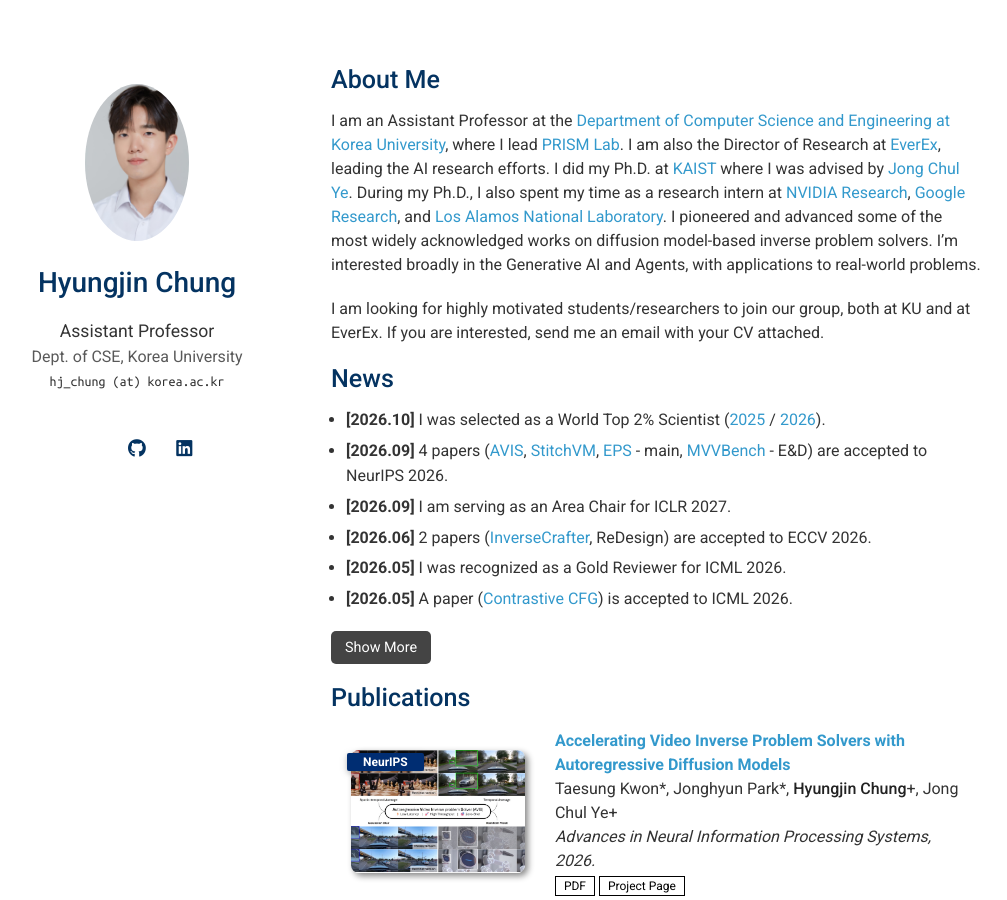
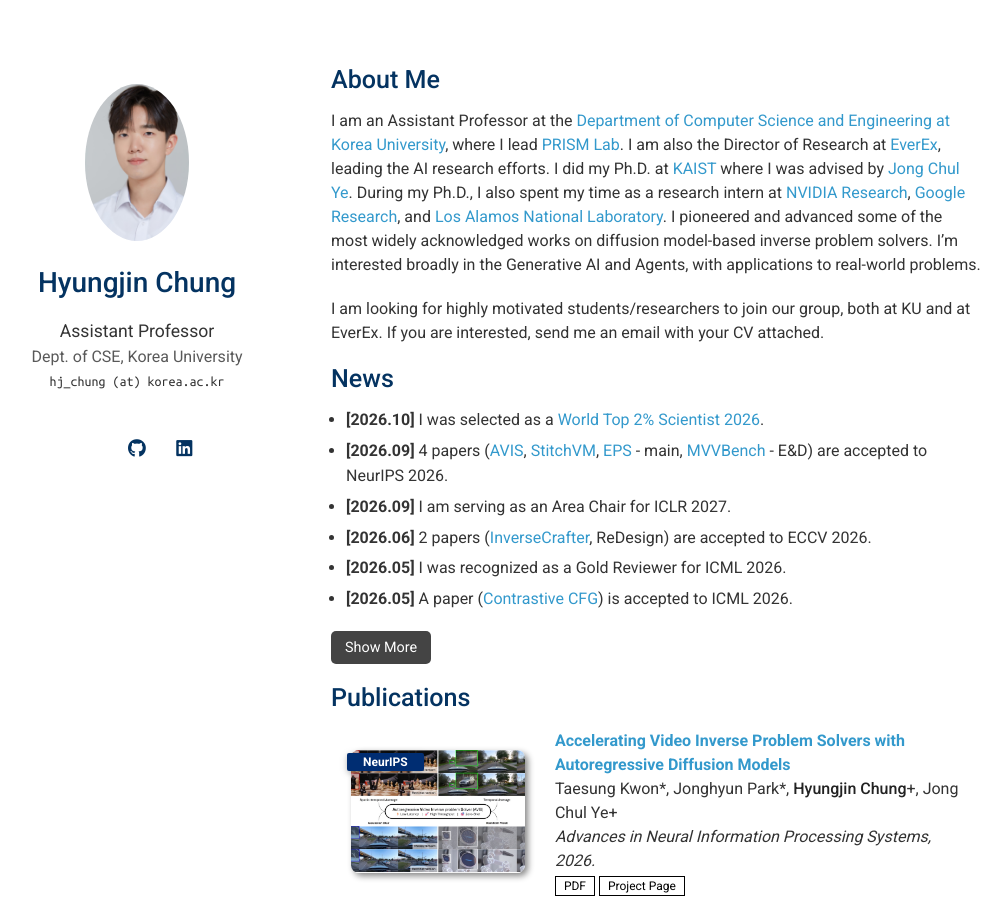
Before and after one commit to hyungjin-chung/hyungjin-chung.github.io, a Jekyll site: the page built from index.md, in a window 1280 px wide and 900 px high. Shown: the whole window, without its empty margins (139-1146 px from the left). Built offline with Jekyll 4.4.1, drawn with Linux system fonts in a browser that asks for light colours; a style sheet for code colours, icons or effects is not loaded.

Commit message:
world top 2% 2025 / 2026
Co-Authored-By: Claude Opus 5.5 (1M context) <noreply@anthropic.com>

```diff
--- a/index.md
+++ b/index.md
@@ -11,7 +11,7 @@ I am looking for highly motivated students/researchers to join our group, both a
 ## News
 
 <ul id="news-list">
-  <li><b>[2026.10]</b> I was selected as a World Top 2% Scientist (<a href="https://www.elsevier.com/ko-kr/promotions/worlds-top-researchers">2025</a> / <a href="https://elsevier.digitalcommonsdata.com/datasets/btchxktzyw/9">2026</a>).</li>
+  <li><b>[2026.10]</b> I was selected as a <a href="https://elsevier.digitalcommonsdata.com/datasets/btchxktzyw/9">World Top 2% Scientist 2026</a>.</li>
   <li><b>[2026.09]</b> 4 papers (<a href="https://arxiv.org/abs/2605.20624">AVIS</a>, <a href="https://arxiv.org/abs/2605.19804">StitchVM</a>, <a href="https://arxiv.org/abs/2606.17048">EPS</a> - main, <a href="https://arxiv.org/abs/2609.30952">MVVBench</a> - E&D) are accepted to NeurIPS 2026.</li>
   <li><b>[2026.09]</b> I am serving as an Area Chair for ICLR 2027.</li>
   <li><b>[2026.06]</b> 2 papers (<a href="https://arxiv.org/abs/2512.05672">InverseCrafter</a>, ReDesign) are accepted to ECCV 2026.</li>
```
Also changed, not shown: other parts of index.md (+1 -0 lines).
